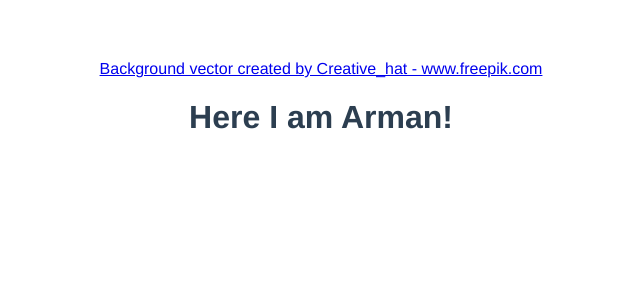
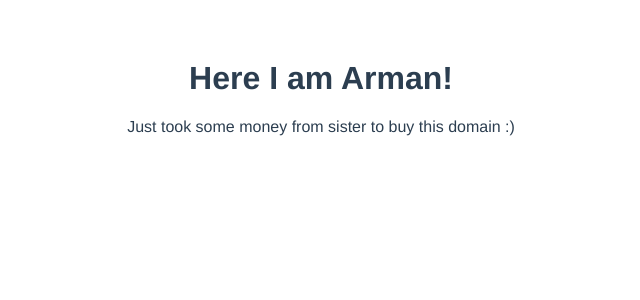
Before and after one commit to ArmanKoke/koketayev, a Vue app: page / in a window 1280 px wide. Shown: the top 300 px of the page, without its empty margins (319-959 px from the left). Built offline with nearby package versions, Linux system fonts and the light colour scheme.

Commit message:
removed image, added some funky text

```diff
--- a/src/App.vue
+++ b/src/App.vue
@@ -1,6 +1,5 @@
 <template>
   <div id="app">
-    <a href="https://www.freepik.com/free-photos-vectors/background">Background vector created by Creative_hat - www.freepik.com</a>
     <HelloWorld msg="Welcome to Your Vue.js App"/>
   </div>
 </template>
--- a/src/components/HelloWorld.vue
+++ b/src/components/HelloWorld.vue
@@ -1,6 +1,11 @@
 <template>
   <div class="hello">
     <h1>{{ msg }}</h1>
+    <div class="text">
+      <p>
+        {{ text}}
+      </p>
+    </div>
   </div>
 </template>
 
@@ -9,7 +14,8 @@ export default {
   name: 'HelloWorld',
   data () {
     return {
-      msg: 'Here I am Arman!'
+      msg: 'Here I am Arman!',
+      text: 'Just took some money from sister to buy this domain :)'
     }
   }
 }
```
